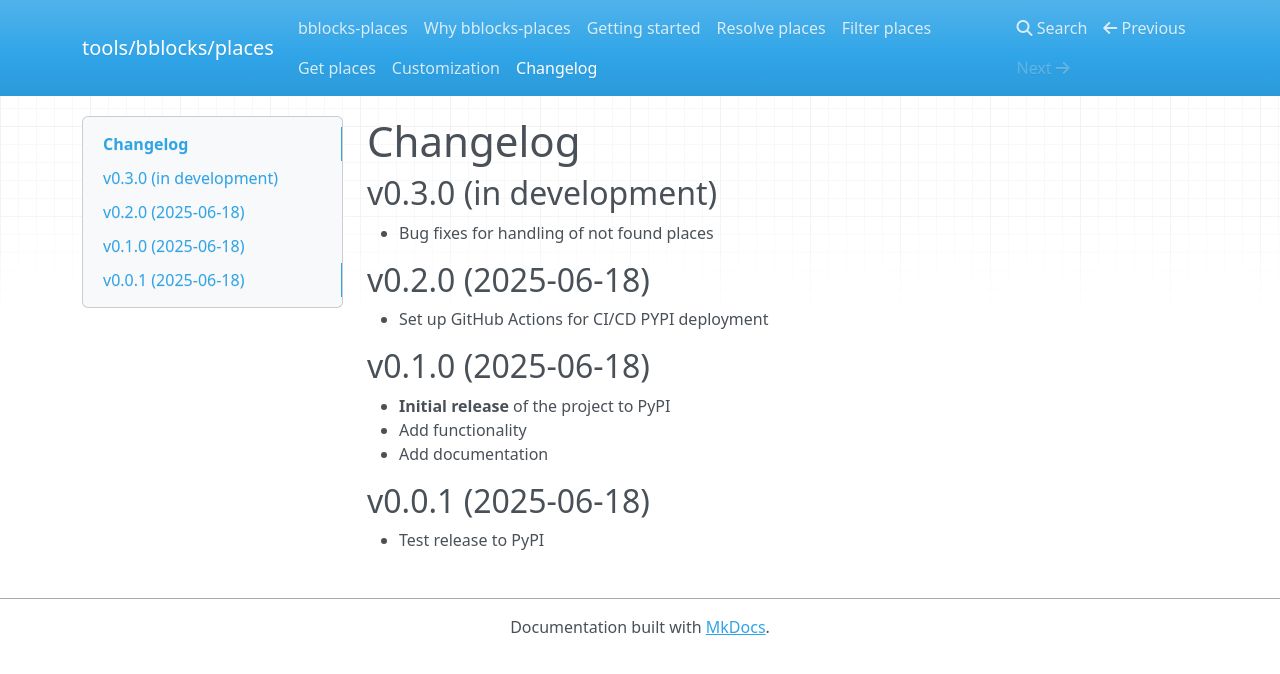
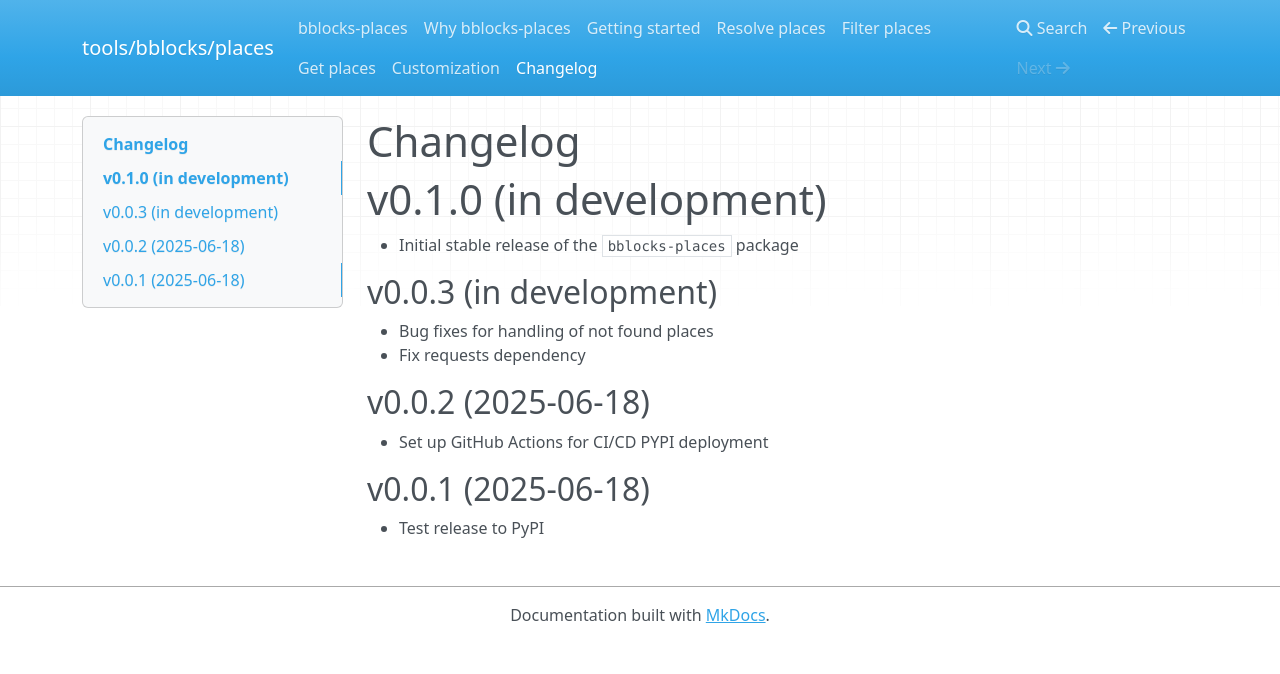
Before and after one commit to ONEcampaign/bblocks-places, an MkDocs documentation site: the page built from docs/docs/changelog.md, in a window 1280 px wide. Shown: the top 674 px of the page. Built offline with MkDocs 1.6.1, drawn with Linux system fonts in a browser that asks for light colours; nearby versions of some CDN libraries.

Commit message:
update changelog

```diff
--- a/docs/docs/changelog.md
+++ b/docs/docs/changelog.md
@@ -1,15 +1,14 @@
 # Changelog
 
-## v0.3.0 (in development)
+# v0.1.0 (in development)
+- Initial stable release of the `bblocks-places` package
+
+## v0.0.3 (in development)
 - Bug fixes for handling of not found places
+- Fix requests dependency
 
-## v0.2.0 (2025-06-18)
+## v0.0.2 (2025-06-18)
 - Set up GitHub Actions for CI/CD PYPI deployment
-
-## v0.1.0 (2025-06-18)
-- __Initial release__ of the project to PyPI
-- Add functionality
-- Add documentation
 
 ## v0.0.1 (2025-06-18)
 - Test release to PyPI
--- a/pyproject.toml
+++ b/pyproject.toml
@@ -12,7 +12,8 @@ requires-python = ">=3.11,<4.0"
 dependencies = [
     "datacommons-client (>=2.0.0,<3.0.0)",
     "pandas (>=2.2.3,<3.0.0)",
-    "charset-normalizer (>=3.4.2,<4.0.0)"
+    "charset-normalizer (>=3.4.2,<4.0.0)",
+    "chardet (>=5.2.0,<6.0.0)"
 ]
 
 [tool.poetry]
```
Also changed, not shown: 1 other file.
